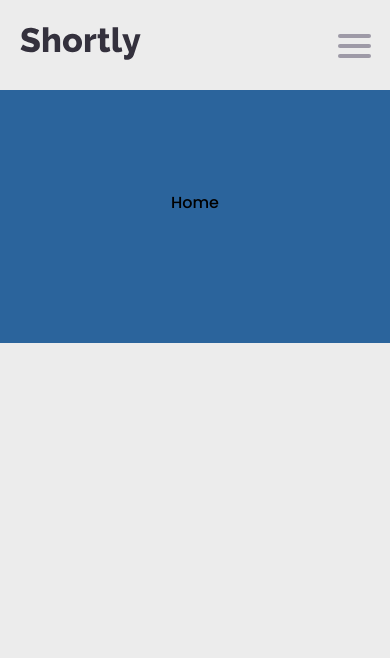
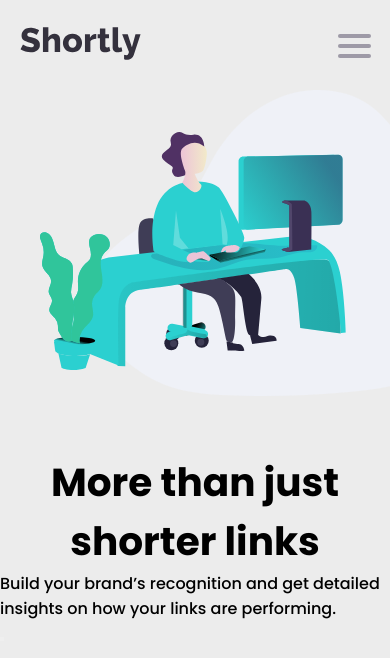
Before and after one commit to mena0018/URL-Shortening, a React (Create React App) app: page / in a window 390 px wide. Shown: the top 658 px of the page. Built offline with nearby package versions, Linux system fonts and the light colour scheme.

Commit message:
Set up the Home Page

```diff
--- a/src/pages/Home/Home.module.scss
+++ b/src/pages/Home/Home.module.scss
@@ -3,8 +3,20 @@
 
 
 .home_container {
-   padding-top: 100px;
-   text-align: center;
-   height: 30%;
-   background: $blue;
+   .bloc_img {
+      padding: 0 40px 50px;
+
+      img {
+         width: 150%;
+      }
+   }
+
+   .home_content {
+      h1 {
+         font-size: clamp(20px, 10vw, 60px);
+         text-align: center;
+      }
+   }
+
+
 }
--- a/src/pages/Home/Home.tsx
+++ b/src/pages/Home/Home.tsx
@@ -1,10 +1,19 @@
 import styles from "./Home.module.scss";
-
+import WorkingImg from "../../images/illustration-working.svg";
 
 export default function Home() {
   return (
     <div className={styles.home_container}>
-      Home
+
+      <div className={styles.bloc_img}>
+         <img src={WorkingImg} alt="working illustration" />
+      </div>
+
+      <div className={styles.home_content}>
+         <h1>More than just shorter links</h1>
+         <p>Build your brand’s recognition and get detailed insights on how your links are performing.</p>
+         <button className={styles.call_to_action}></button>
+      </div>
     </div>
   )
 }
```
